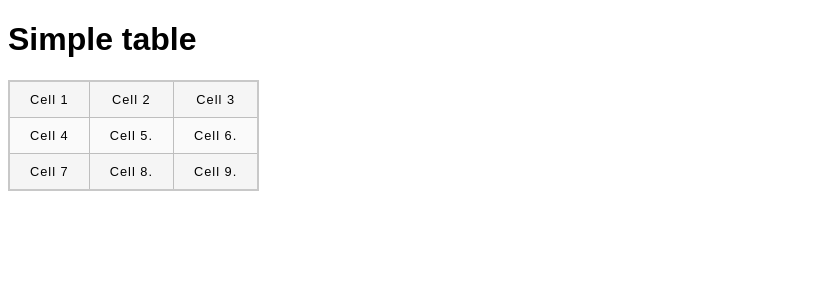
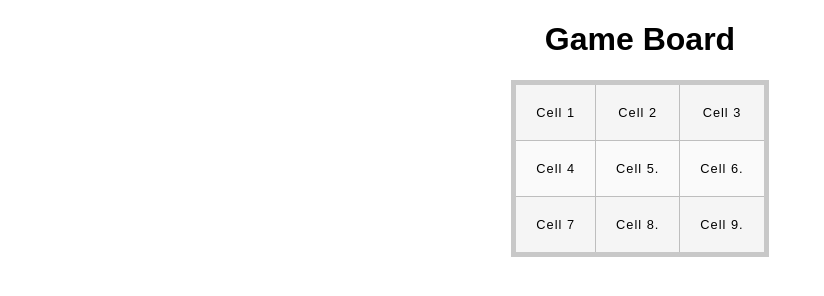
Before and after one commit to LaylaLeiCDMSTI/tic-tac-toe, a plain HTML site: page tic_tac_toe_webpage/play.html in a window 1280 px wide. Shown: the whole page, without its empty margins (0-824 px from the left). Drawn offline with Linux system fonts and the light colour scheme.

Commit message:
add screenshots

```diff
--- a/tic_tac_toe_webpage/play.html
+++ b/tic_tac_toe_webpage/play.html
@@ -3,13 +3,11 @@
   <head>
     <meta charset="utf-8">
     <meta name="viewport" content="width=device-width">
-    <title>Game Board
-    </title>
+    <title>Game Board</title>
     <link href="styles.css" rel="stylesheet" type="text/css">
   </head>
   <body>
-    <h1>Simple table</h1>
-
+    <h1 style="text-align:center;">Game Board</h1>
     <table>
       <tr>
         <td>Cell 1</td>
--- a/tic_tac_toe_webpage/styles.css
+++ b/tic_tac_toe_webpage/styles.css
@@ -9,14 +9,16 @@ html {
 
 table {
     border-collapse: collapse;
-    border: 2px solid rgb(200,200,200);
+    border: 5px solid rgb(200,200,200);
     letter-spacing: 1px;
     font-size: 0.8rem;
+    margin-left: auto;
+    margin-right: auto;
   }
 
 td, th {
     border: 1px solid rgb(190,190,190);
-    padding: 10px 20px;
+    padding: 20px 20px;
   }
 
 th {
```
